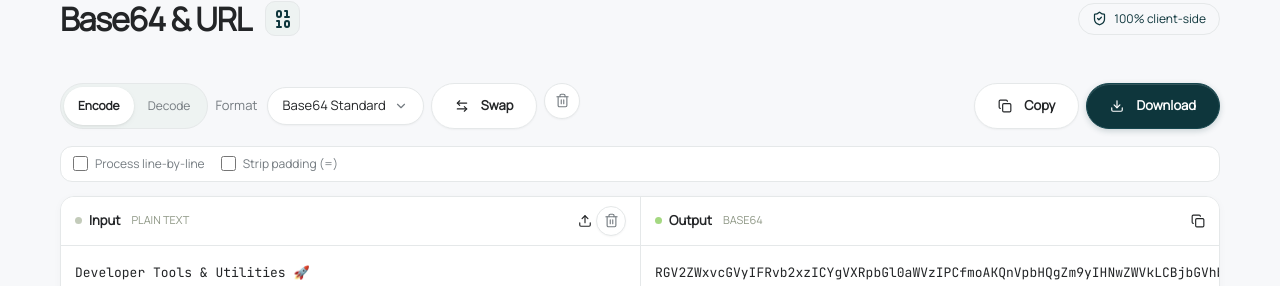
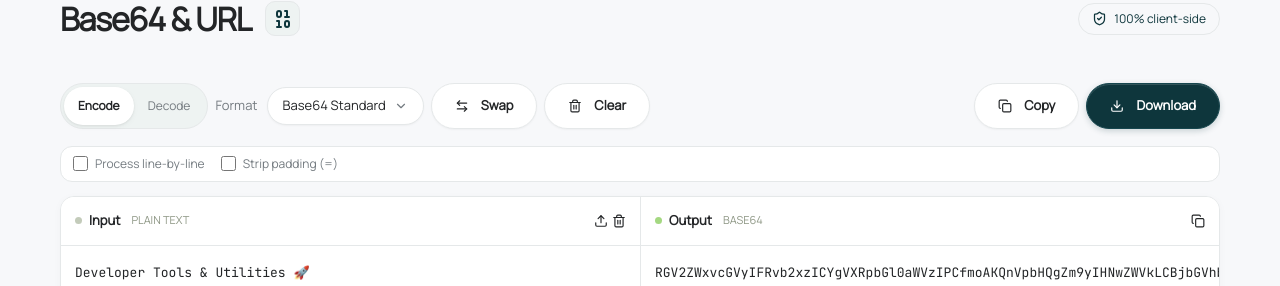
Before and after one commit to aldomarcelino/al1-developer-tools, a Next.js app: page /tools/base64 in a window 1280 px wide. Shown: the part 143-429 px from the top of the page. Built offline with nearby package versions, Linux system fonts and the light colour scheme.

Commit message:
revert: restore original clear button design across workspaces

```diff
--- a/components/base64-workspace.tsx
+++ b/components/base64-workspace.tsx
@@ -11,6 +11,7 @@ import {
   Info,
   ShieldCheck,
   Sparkles,
+  Trash2,
   Upload,
 } from "lucide-react";
 import {
@@ -21,7 +22,6 @@ import {
 } from "@/lib/base64-url";
 import { CustomSelect } from "@/components/custom-select";
 import { ToolHeader } from "@/components/tool-header";
-import { ClearButton } from "@/components/clear-button";
 import { SegmentedTabs } from "@/components/segmented-tabs";
 
 export function Base64Workspace() {
@@ -165,13 +165,17 @@ export function Base64Workspace() {
             Swap
           </button>
 
-          <ClearButton
+          <button
+            className="button"
             onClick={() => {
               setInput("");
               setNoticeWithTimeout("Cleared input.");
             }}
             title="Clear input text"
-          />
+          >
+            <Trash2 size={14} />
+            Clear
+          </button>
         </div>
 
         {/* Toolbar Right: Copy & Download Output */}
@@ -269,14 +273,13 @@ export function Base64Workspace() {
               >
                 <Upload size={14} />
               </button>
-              <ClearButton
-                size="sm"
-                onClick={() => {
-                  setInput("");
-                  setNoticeWithTimeout("Cleared input.");
-                }}
+              <button
+                className="icon-btn"
+                onClick={() => setInput("")}
                 title="Clear input"
-              />
+              >
+                <Trash2 size={14} />
+              </button>
             </div>
           </div>
           <div className="editor-body" style={{ height: "100%", flex: 1 }}>
--- a/components/clear-button.tsx
+++ /dev/null
@@ -1,43 +0,0 @@
-"use client";
-
-import React from "react";
-import { Trash2 } from "lucide-react";
-
-export interface ClearButtonProps {
-  onClick: () => void;
-  title?: string;
-  ariaLabel?: string;
-  className?: string;
-  label?: string;
-  disabled?: boolean;
-  size?: "sm" | "md";
-}
-
-/**
- * Reusable expandable Clear button.
- * Circular with trash icon at rest; smoothly expands on hover with sliding "Clear" text
- * while preserving application color scheme (light & dark mode).
- */
-export function ClearButton({
-  onClick,
-  title = "Clear",
-  ariaLabel,
-  className = "",
-  label = "Clear",
-  disabled = false,
-  size = "md",
-}: ClearButtonProps) {
-  return (
-    <button
-      type="button"
-      className={`clear-button ${size === "sm" ? "size-sm" : ""} ${className}`.trim()}
-      data-label={label}
-      onClick={onClick}
-      title={title}
-      aria-label={ariaLabel || `${label} input`}
-      disabled={disabled}
-    >
-      <Trash2 className="clear-icon" size={size === "sm" ? 13 : 15} strokeWidth={1.8} />
-    </button>
-  );
-}
--- a/components/diff-workspace.tsx
+++ b/components/diff-workspace.tsx
@@ -12,6 +12,7 @@ import {
   Play,
   ShieldCheck,
   Sparkles,
+  Trash2,
   Upload,
 } from "lucide-react";
 import {
@@ -26,7 +27,6 @@ import {
 } from "@/lib/diff";
 import { CustomSelect } from "@/components/custom-select";
 import { ToolHeader } from "@/components/tool-header";
-import { ClearButton } from "@/components/clear-button";
 
 export function DiffWorkspace() {
   const [screen, setScreen] = useState<"input" | "diff">("input");
@@ -191,14 +191,18 @@ export function DiffWorkspace() {
           </button>
 
           {screen === "input" && (
-            <ClearButton
+            <button
+              className="button"
               onClick={() => {
                 setOriginal("");
                 setModified("");
                 setNoticeWithTimeout("Cleared both inputs.");
               }}
               title="Clear both inputs"
-            />
+            >
+              <Trash2 size={14} />
+              Clear
+            </button>
           )}
         </div>
 
@@ -319,14 +323,13 @@ export function DiffWorkspace() {
                   >
                     <Upload size={14} />
                   </button>
-                  <ClearButton
-                    size="sm"
-                    onClick={() => {
-                      setOriginal("");
-                      setNoticeWithTimeout("Cleared original text.");
-                    }}
+                  <button
+                    className="icon-btn"
+                    onClick={() => setOriginal("")}
                     title="Clear original text"
-                  />
+                  >
+                    <Trash2 size={14} />
+                  </button>
                 </div>
               </div>
               <div className="editor-body" style={{ height: "100%", flex: 1 }}>
@@ -361,14 +364,13 @@ export function DiffWorkspace() {
                   >
                     <Upload size={14} />
                   </button>
-                  <ClearButton
-                    size="sm"
-                    onClick={() => {
-                      setModified("");
-                      setNoticeWithTimeout("Cleared modified text.");
-                    }}
+                  <button
+                    className="icon-btn"
+                    onClick={() => setModified("")}
                     title="Clear modified text"
-                  />
+                  >
+                    <Trash2 size={14} />
+                  </button>
                 </div>
               </div>
               <div className="editor-body" style={{ height: "100%", flex: 1 }}>
--- a/components/jwt-workspace.tsx
+++ b/components/jwt-workspace.tsx
@@ -11,12 +11,12 @@ import {
   Info,
   Lock,
   ShieldCheck,
+  Trash2,
   Upload,
   XCircle,
 } from "lucide-react";
 import { parseJwt, sampleTokens } from "@/lib/jwt";
 import { ToolHeader } from "@/components/tool-header";
-import { ClearButton } from "@/components/clear-button";
 
 export function JwtWorkspace() {
   const [token, setToken] = useState(sampleTokens.valid);
@@ -113,13 +113,17 @@ export function JwtWorkspace() {
             {copiedAll ? <Check size={14} /> : <Code size={14} />}
             Copy All JSON
           </button>
-          <ClearButton
+          <button
+            className="button"
             onClick={() => {
               setToken("");
               setNoticeWithTimeout("Cleared token.");
             }}
             title="Clear token input"
-          />
+          >
+            <Trash2 size={14} />
+            Clear
+          </button>
         </div>
       </div>
 
--- a/components/markdown-workspace.tsx
+++ b/components/markdown-workspace.tsx
@@ -30,6 +30,7 @@ import {
   ShieldCheck,
   Strikethrough,
   Table,
+  Trash2,
   Upload,
   WrapText,
 } from "lucide-react";
@@ -39,7 +40,6 @@ import {
   sampleMarkdown,
 } from "@/lib/markdown";
 import { ToolHeader } from "@/components/tool-header";
-import { ClearButton } from "@/components/clear-button";
 
 export function MarkdownWorkspace() {
   const [input, setInput] = useState(sampleMarkdown);
@@ -497,7 +497,9 @@ ${html}
           >
             <Upload size={14} />
           </button>
-          <ClearButton size="sm" onClick={handleClear} title="Clear editor" />
+          <button className="format-btn" onClick={handleClear} title="Clear editor">
+            <Trash2 size={14} />
+          </button>
         </div>
       </div>
 
--- a/components/sql-workspace.tsx
+++ b/components/sql-workspace.tsx
@@ -14,6 +14,7 @@ import {
   Play,
   ShieldCheck,
   Sparkles,
+  Trash2,
   Upload,
   WrapText,
 } from "lucide-react";
@@ -27,7 +28,6 @@ import {
 } from "@/lib/sql";
 import { CustomSelect, SelectOption } from "@/components/custom-select";
 import { ToolHeader } from "@/components/tool-header";
-import { ClearButton } from "@/components/clear-button";
 
 const dialectOptions: SelectOption[] = [
   { value: "postgresql", label: "PostgreSQL" },
@@ -378,11 +378,15 @@ export function SqlWorkspace() {
               >
                 <Upload size={16} />
               </button>
-              <ClearButton
-                size="sm"
+              <button
+                type="button"
+                className="icon-button"
                 onClick={handleClear}
                 title="Clear input"
-              />
+                aria-label="Clear input"
+              >
+                <Trash2 size={16} />
+              </button>
             </div>
           </div>
 
--- a/styles/buttons.css
+++ b/styles/buttons.css
@@ -242,120 +242,6 @@
 }
 
 /* ==========================================================================
-   Expandable Clear Button (Uiverse Inspired with Theme Preservation)
-   ========================================================================== */
-
-.clear-button {
-  width: 36px;
-  height: 36px;
-  min-width: 36px;
-  min-height: 36px;
-  border-radius: 999px;
-  background: var(--surface);
-  border: 1px solid var(--border);
-  font-family: var(--font-ui);
-  font-weight: 600;
-  display: inline-flex;
-  align-items: center;
-  justify-content: center;
-  box-shadow: 0 1px 2px rgba(0, 0, 0, 0.04);
-  cursor: pointer;
-  overflow: hidden;
-  position: relative;
-  user-select: none;
-  padding: 0;
-  color: var(--muted);
-  box-sizing: border-box;
-  transition:
-    width 0.28s cubic-bezier(0.2, 0.8, 0.2, 1),
-    background-color 0.2s ease,
-    border-color 0.2s ease,
-    color 0.2s ease,
-    box-shadow 0.2s ease;
-}
-
-.clear-button .clear-icon {
-  width: 15px;
-  height: 15px;
-  color: inherit;
-  flex-shrink: 0;
-  transition:
-    transform 0.28s cubic-bezier(0.2, 0.8, 0.2, 1),
-    opacity 0.22s ease;
-}
-
-.clear-button::before {
-  position: absolute;
-  top: -14px;
-  content: attr(data-label);
-  color: inherit;
-  font-size: 8px;
-  font-weight: 650;
-  opacity: 0;
-  pointer-events: none;
-  white-space: nowrap;
-  transition:
-    transform 0.28s cubic-bezier(0.2, 0.8, 0.2, 1),
-    opacity 0.22s ease,
-    font-size 0.28s ease;
-}
-
-.clear-button:hover {
-  width: 84px;
-  background-color: var(--soft);
-  border-color: rgba(239, 68, 68, 0.4);
-  color: #dc2626;
-  box-shadow: 0 2px 8px rgba(0, 0, 0, 0.06);
-}
-
-[data-theme="dark"] .clear-button:hover {
-  background-color: rgba(239, 68, 68, 0.12);
-  border-color: rgba(239, 68, 68, 0.35);
-  color: #fca5a5;
-}
-
-.clear-button:hover::before {
-  font-size: 12px;
-  opacity: 1;
-  transform: translateY(22px);
-}
-
-.clear-button:hover .clear-icon {
-  transform: translateY(20px) scale(0.7);
-  opacity: 0;
-}
-
-.clear-button:active {
-  transform: scale(0.96);
-  transition-duration: 0.08s;
-}
-
-.clear-button:focus-visible {
-  outline: 2px solid var(--accent);
-  outline-offset: 2px;
-}
-
-.clear-button.size-sm {
-  width: 30px;
-  height: 30px;
-  min-width: 30px;
-  min-height: 30px;
-}
-
-.clear-button.size-sm:hover {
-  width: 72px;
-}
-
-.clear-button.size-sm:hover::before {
-  font-size: 11px;
-  transform: translateY(19px);
-}
-
-.clear-button.size-sm:hover .clear-icon {
-  transform: translateY(16px) scale(0.65);
-}
-
-/* ==========================================================================
    Segmented Tabs with Smooth Sliding Indicator Pill
    ========================================================================== */
 
```
Also changed, not shown: components/curl-workspace.tsx (+8 -4 lines), components/json-to-ts-workspace.tsx (+14 -10 lines), components/json-workspace.tsx (+7 -5 lines), components/regex-workspace.tsx (+13 -4 lines).
